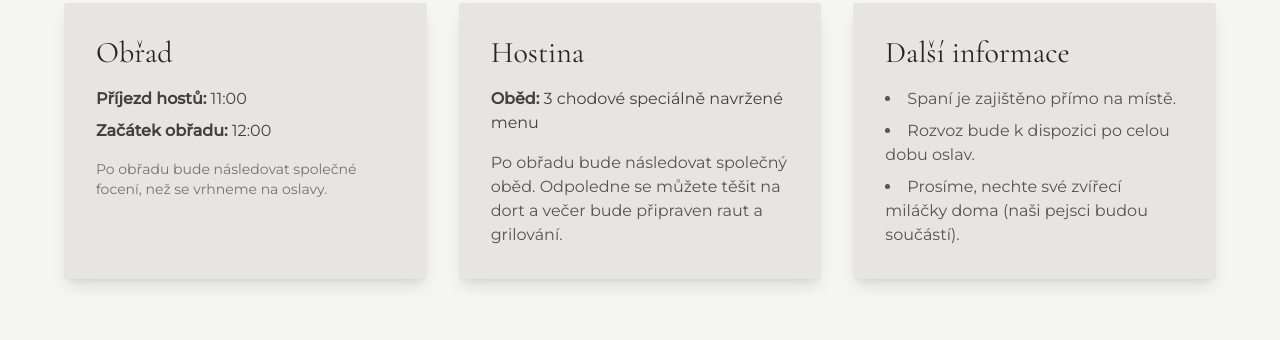
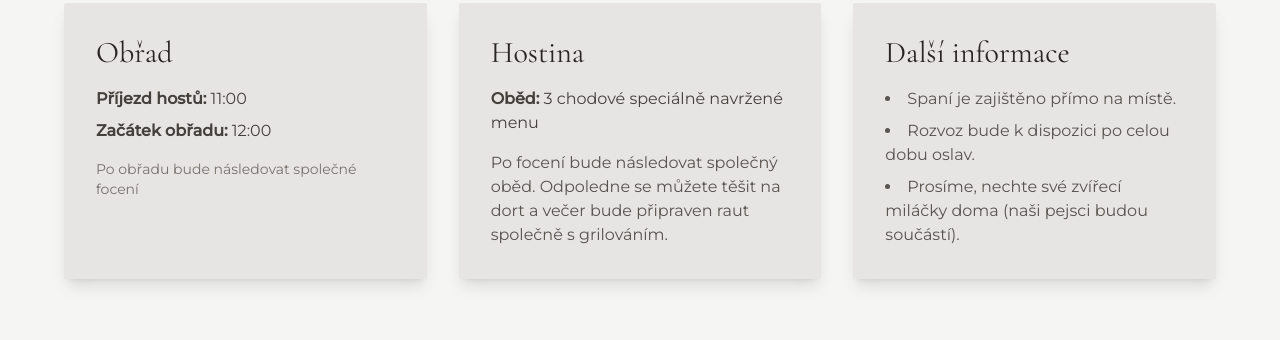
Before and after one commit to OnRajnet/svatebniweb, a plain HTML site: page index.html in a window 1280 px wide. Shown: the part 2471-2811 px from the top of the page. Drawn offline with nearby package versions, Linux system fonts and the light colour scheme.

Commit message:
doplnění textů

```diff
--- a/index.html
+++ b/index.html
@@ -117,7 +117,7 @@
             <div class="text-center max-w-xl">
                 <h2 class="font-fancy text-4xl text-stone-800 mb-6">ZNÁTE NÁŠ PŘÍBĚH?</h2>
                 <p class="text-stone-600 leading-relaxed">
-                   Někdy osud zamíchá kartami tak nečekaně, že se z jediného okamžiku zrodí celý život. Pro nás se tímto okamžikem stala jedna noc, kdy nás náhoda svedla dohromady pod tančícími světly diskotéky. Nebylo to jen setkání dvou lidí, ale spíše setkání dvou duší, které se v davu okamžitě poznaly. První rande pak bylo jako tichá předehra k naší velké lásce – plné opatrných úsměvů, které se brzy proměnily v upřímný smích a dlouhé rozhovory.
+                   Někdy osud zamíchá kartami tak nečekaně, že se z jediného okamžiku zrodí celý život. Pro nás se tímto okamžikem stala jedna noc, kdy nás náhoda svedla dohromady pod tančícími světly diskotéky. Nebylo to jen setkání dvou lidí, ale spíše setkání dvou duší, které se v davu okamžitě poznaly. První rande bylo jako tichá předehra k naší velké lásce plné opatrných úsměvů, které se brzy proměnily v upřímný smích a dlouhé rozhovory.
 
 Od té chvíle se náš svět začal plnit nezapomenutelnými okamžiky: společnými večeřemi, spontánními výlety a nekonečnými plány do budoucna. Každý další den byl oslavou toho, jak krásné je sdílet život s někým, kdo vám rozumí beze slov a s kým je každý moment výjimečný. Postupem času se z prvotní jiskry stal oheň, který hřeje naše srdce dodnes. A právě proto, že si nedokážeme představit jediný den jeden bez druhého, jsme se rozhodli naši lásku zpečetit a vstoupit na další cestu – jako manželé. </p>
             </div>
@@ -137,12 +137,12 @@ Od té chvíle se náš svět začal plnit nezapomenutelnými okamžiky: společ
                     <h3 class="font-fancy text-3xl text-stone-800 mb-4">Obřad</h3>
                     <p class="mb-2"><strong class="text-stone-700">Příjezd hostů:</strong> 11:00</p>
                     <p class="mb-2"><strong class="text-stone-700">Začátek obřadu:</strong> 12:00</p>
-                    <p class="mt-4 text-stone-500 text-sm">Po obřadu bude následovat společné focení, než se vrhneme na oslavy.</p>
+                    <p class="mt-4 text-stone-500 text-sm">Po obřadu bude následovat společné focení</p>
                 </div>
                 <div class="bg-stone-200 p-8 rounded-sm shadow-lg">
                     <h3 class="font-fancy text-3xl text-stone-800 mb-4">Hostina</h3>
                     <p class="mb-2"><strong class="text-stone-700">Oběd:</strong> 3 chodové speciálně navržené menu</p>
-                    <p class="mt-4 text-stone-600">Po obřadu bude následovat společný oběd. Odpoledne se můžete těšit na dort a večer bude připraven raut a grilování.</p>
+                    <p class="mt-4 text-stone-600">Po focení bude následovat společný oběd. Odpoledne se můžete těšit na dort a večer bude připraven raut společně s grilováním.</p>
                 </div>
                 <div class="bg-stone-200 p-8 rounded-sm shadow-lg">
                     <h3 class="font-fancy text-3xl text-stone-800 mb-4">Další informace</h3>
```
